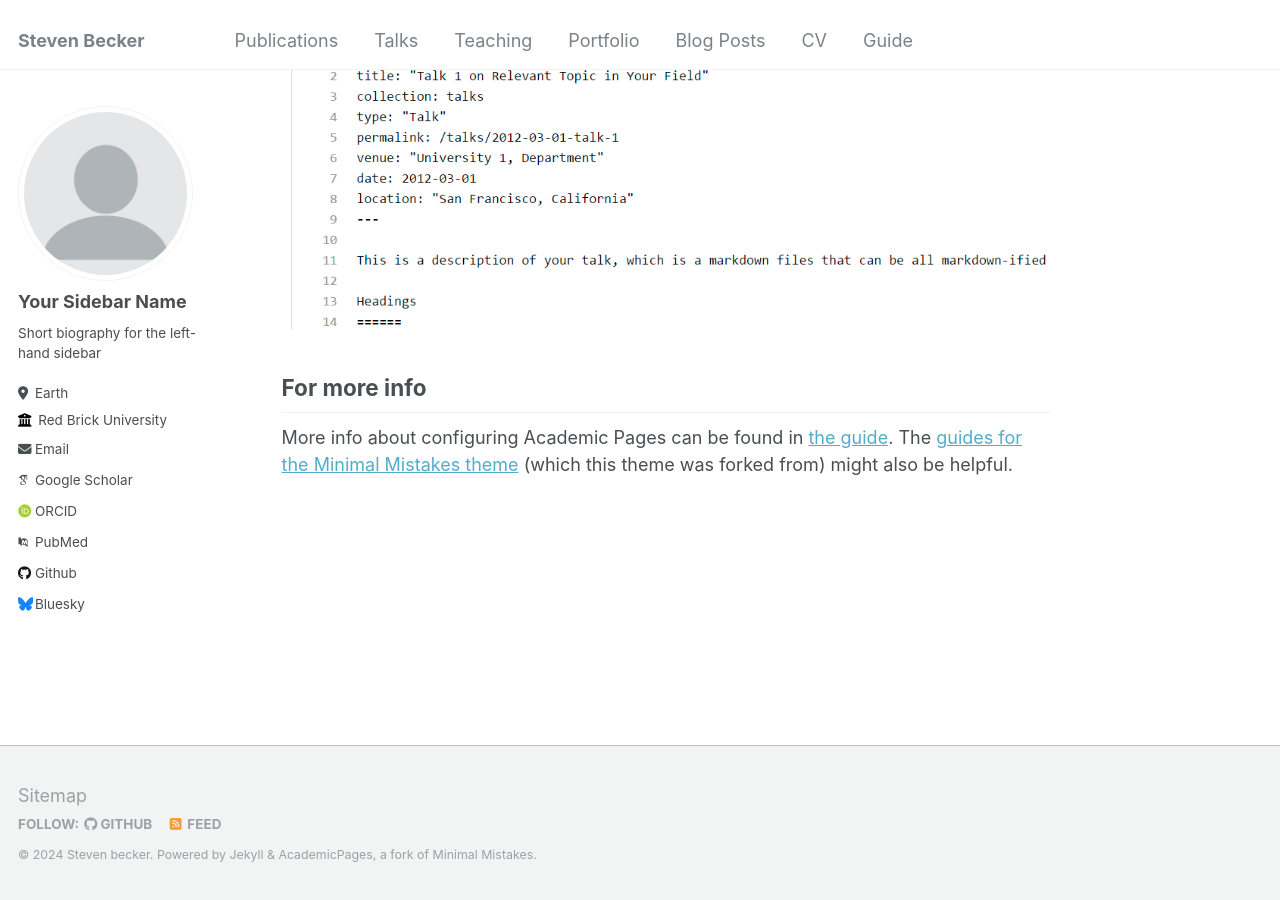
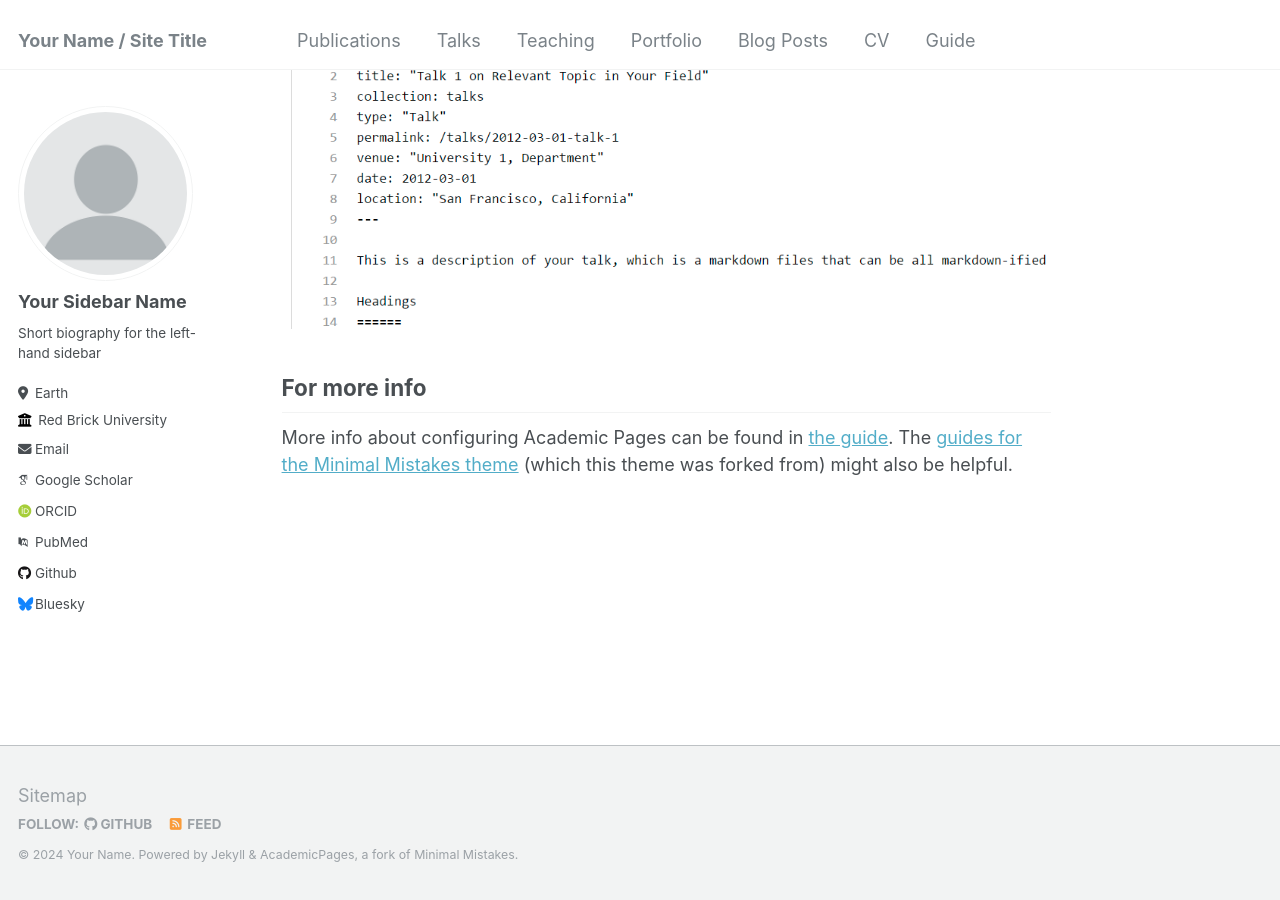
Before and after one commit to beckstev/beckstev.github.io, a Jekyll site: the page built from _pages/about.md, in a window 1280 px wide and 900 px high, scrolled down 2660 px. Built offline with Jekyll 4.4.1, drawn with Linux system fonts in a browser that asks for light colours; some web fonts are replaced.

Commit message:
Fresh start

```diff
--- a/_config.yml
+++ b/_config.yml
@@ -8,13 +8,13 @@
 
 # Basic Site Settings
 locale                   : "en-US"
-title                    : "Steven Becker"
+title                    : "Your Name / Site Title"
 title_separator          : "-"
-name                     : &name "Steven becker"
+name                     : &name "Your Name"
 description              : &description "personal description"
-url                      : https://beckstev.github.io # the base hostname & protocol for your site e.g. "https://mmistakes.github.io"
+url                      : https://academicpages.github.io # the base hostname & protocol for your site e.g. "https://mmistakes.github.io"
 baseurl                  : "" # the subpath of your site, e.g. "/blog"
-repository               : "beckstev/beckstev.github.io"
+repository               : "academicpages/academicpages.github.io"
 
 # Site Author - The following control what appear as part of the author content on the side bar.
 #               If a field is blank the icon and link will not appear, otherwise it will be shown.
```
